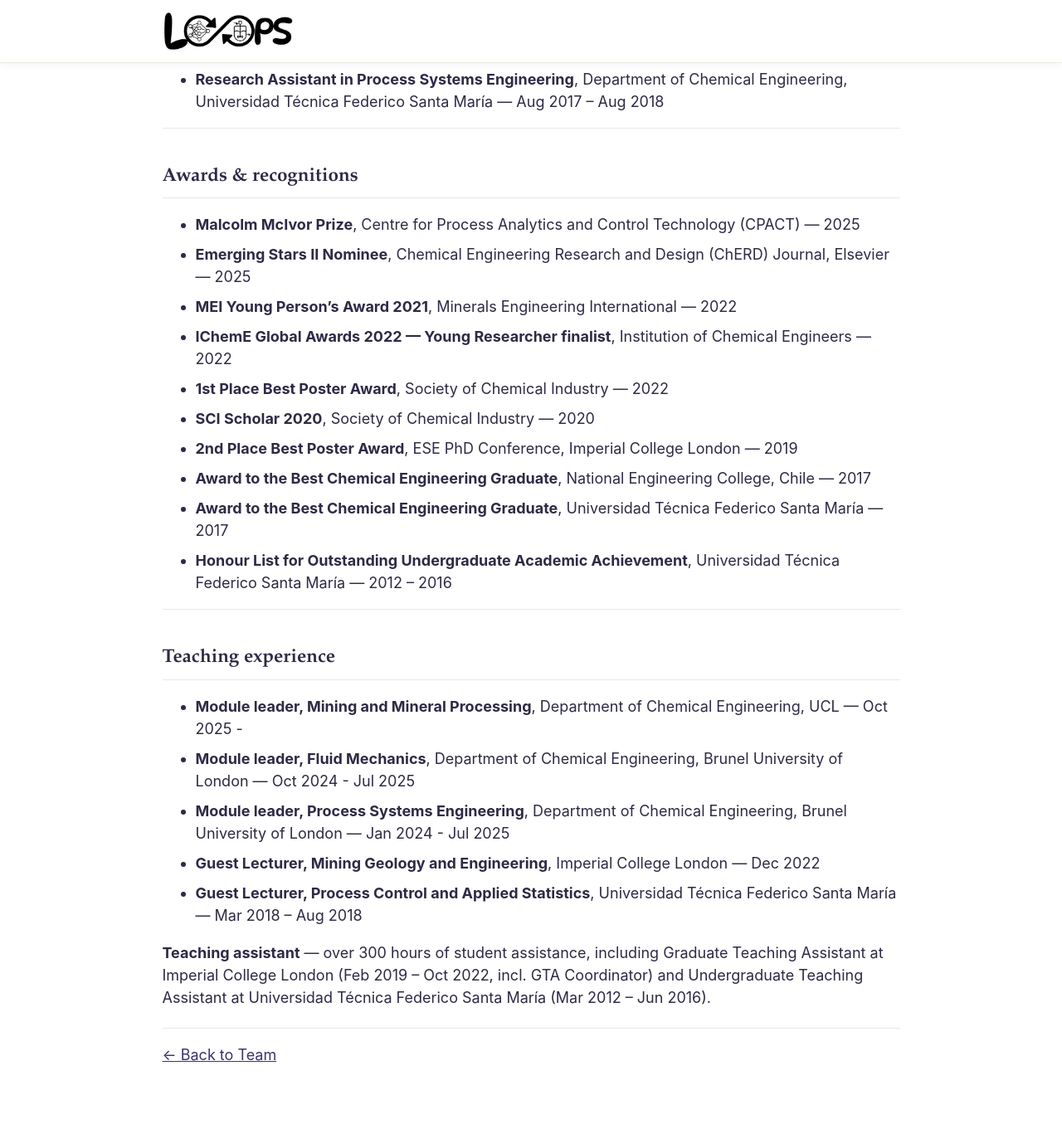
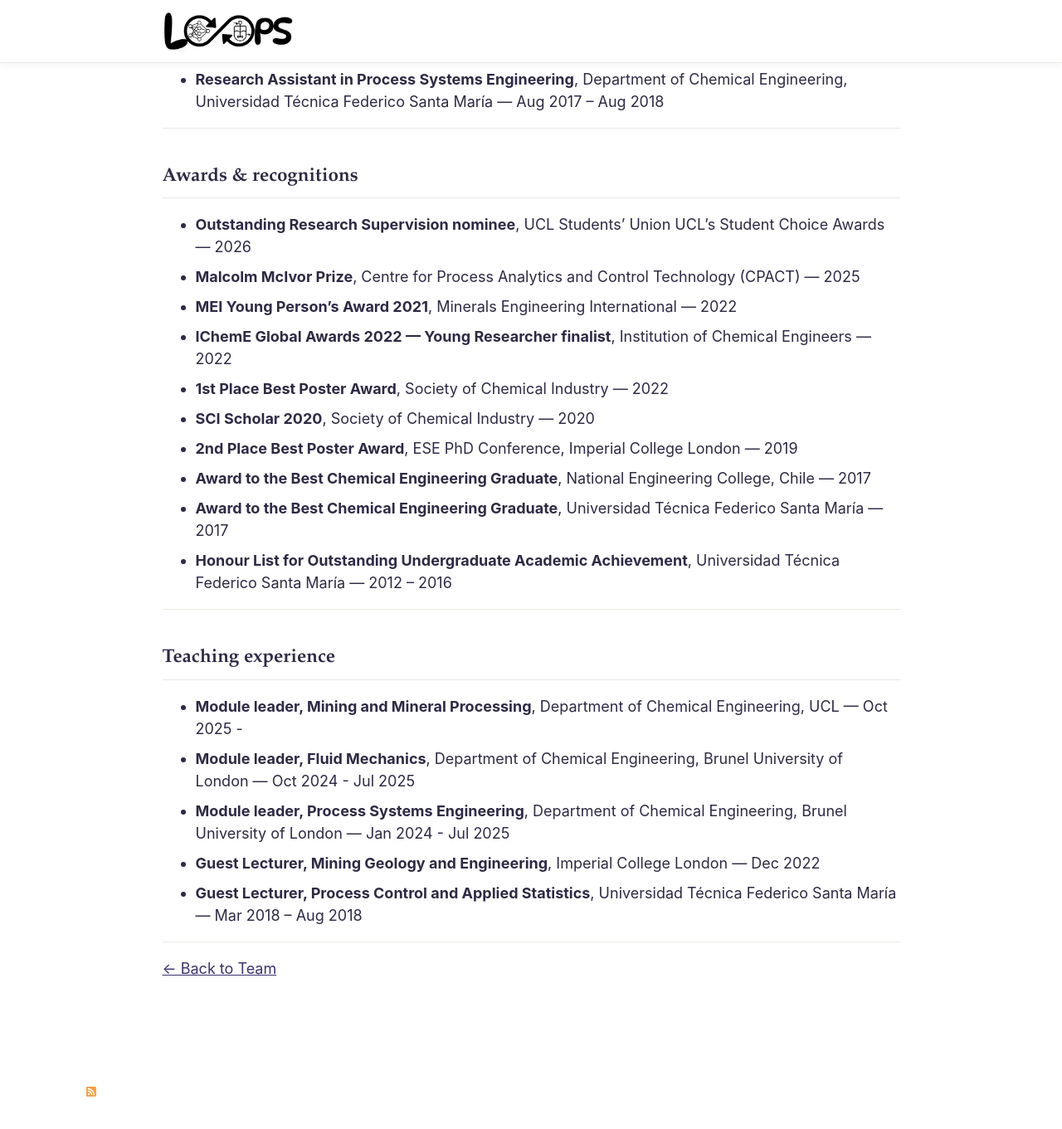
Before and after one commit to p-quintanilla/p-quintanilla.github.io, a Jekyll site: the page built from _pages/pi.md, in a window 1280 px wide and 1400 px high, scrolled down 1250 px. Shown: the top 1361 px of the window at 83% size. Built offline with Jekyll 4.4.1, drawn with Linux system fonts in a browser that asks for light colours; some web fonts are replaced; some of the changed text lies outside the part shown.

Commit message:
Revise profile details and add award nomination
Updated the description of Dr. Paulina Quintanilla and added a new award nomination.

```diff
--- a/_pages/pi.md
+++ b/_pages/pi.md
@@ -8,7 +8,8 @@
     <img src="/images/team/paulina.jpg" alt="Dr Paulina Quintanilla" style="width:200px; height:200px; object-fit:cover; border-radius:8px;">
   </div>
   <div style="flex:1; min-width:260px;">
-    <p><em>Principal Investigator — Assistant Professor (UK Lecturer) in Process Systems Engineering</em><br>
+    <p><em>Principal Investigator</em><br>
+    Assistant Professor (UK Lecturer) in Process Systems Engineering<br>
     Department of Chemical Engineering, University College London (UCL)<br>
     Honorary Lecturer, Sargent Centre for Process Systems Engineering, Imperial College London</p>
     <p style="font-size:1.3em;">
@@ -52,8 +53,8 @@
 
 ## Awards &amp; recognitions
 
+* **Outstanding Research Supervision nominee**, UCL Students’ Union UCL’s Student Choice Awards — 2026
 * **Malcolm McIvor Prize**, Centre for Process Analytics and Control Technology (CPACT) — 2025
-* **Emerging Stars II Nominee**, Chemical Engineering Research and Design (ChERD) Journal, Elsevier — 2025
 * **MEI Young Person's Award 2021**, Minerals Engineering International — 2022
 * **IChemE Global Awards 2022 — Young Researcher finalist**, Institution of Chemical Engineers — 2022
 * **1st Place Best Poster Award**, Society of Chemical Industry — 2022
@@ -73,8 +74,6 @@
 * **Guest Lecturer, Mining Geology and Engineering**, Imperial College London — Dec 2022
 * **Guest Lecturer, Process Control and Applied Statistics**, Universidad Técnica Federico Santa María — Mar 2018 – Aug 2018
 
-**Teaching assistant** — over 300 hours of student assistance, including Graduate Teaching Assistant at Imperial College London (Feb 2019 – Oct 2022, incl. GTA Coordinator) and Undergraduate Teaching Assistant at Universidad Técnica Federico Santa María (Mar 2012 – Jun 2016).
-
 <hr>
 
 <p><a href="/team/">&larr; Back to Team</a></p>
```
